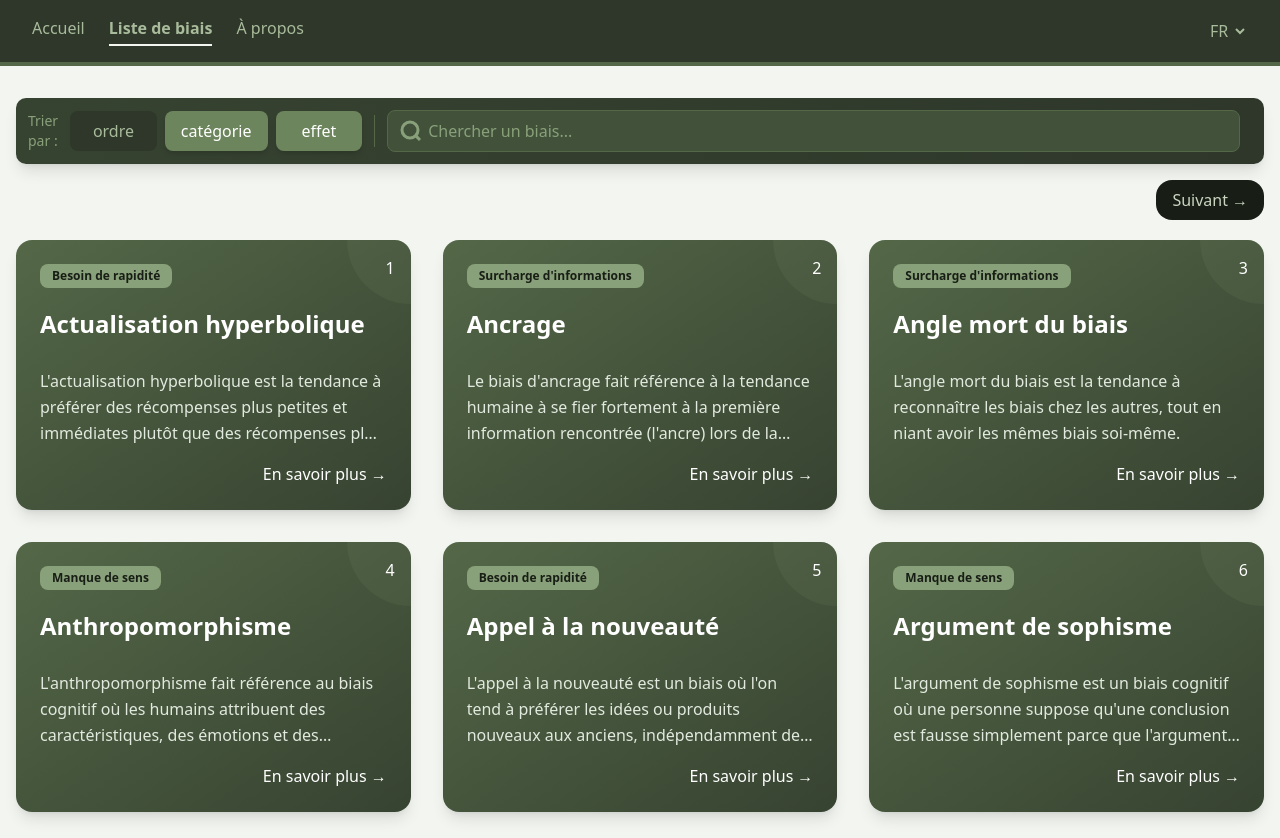
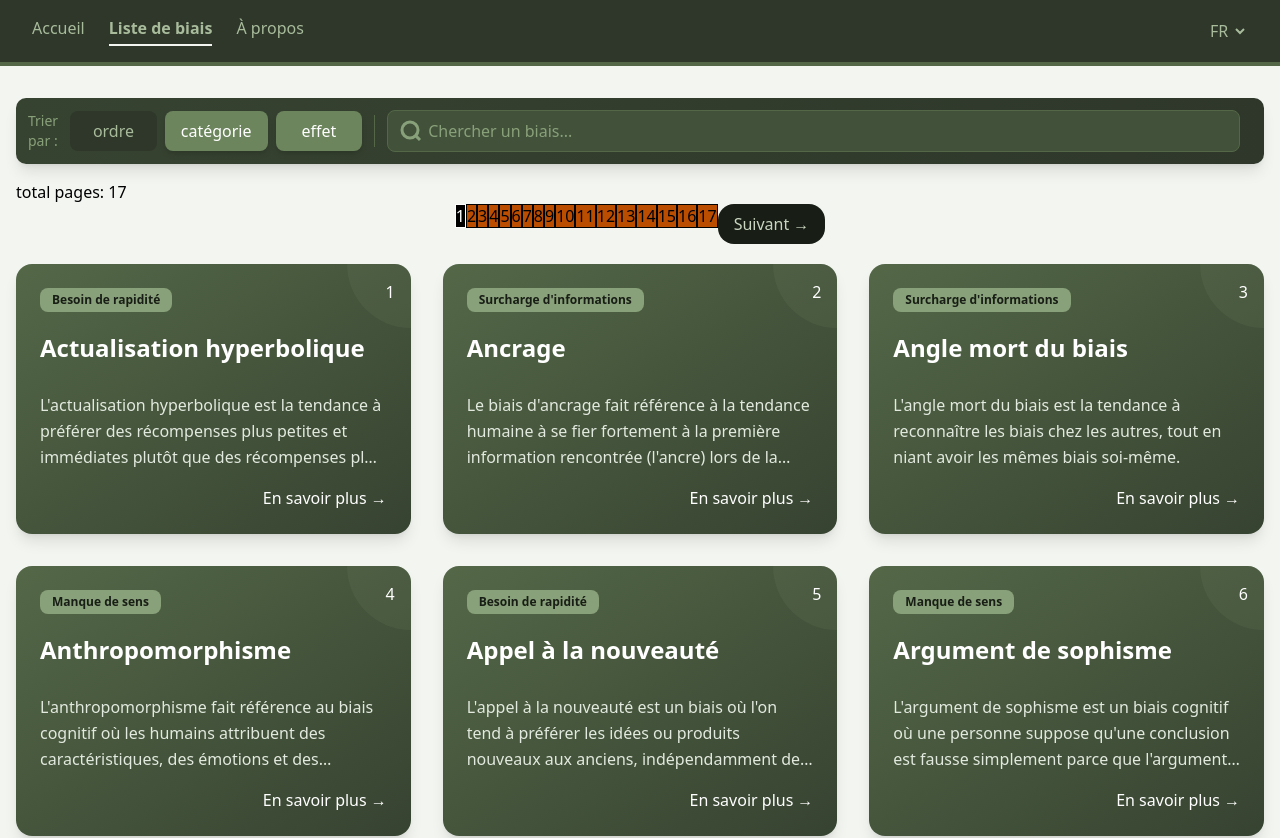
Before and after one commit to yassine-mahjoubi/biais-cognitifs, a Vue app: page /liste in a window 1280 px wide. Shown: the top 838 px of the page. Built offline with nearby package versions, Linux system fonts and the light colour scheme.

Commit message:
feat: enhance pagination logic in BiasList component

```diff
--- a/src/components/UI/BiasList.vue
+++ b/src/components/UI/BiasList.vue
@@ -11,42 +11,58 @@ const propos = defineProps<{
   biases: Bias[]
   loading: boolean
 }>()
-const itemsByPage = ref<number>(0)
+const totalPages = computed(() => Math.ceil(propos.biases.length / 10))
+const currentPage = ref<number>(1)
+const paginateBy = 10
 const nextPage = () => {
-  itemsByPage.value += 10
+  currentPage.value++
 }
 const previousPage = () => {
-  itemsByPage.value -= 10
+  currentPage.value--
 }
-const displayedBiases = computed(() => {
-  return propos.biases.slice(itemsByPage.value, itemsByPage.value + 10)
+const displayedPages = computed(() => {
+  const start = (currentPage.value - 1) * paginateBy
+  const end = start + paginateBy
+  return propos.biases.slice(start, end)
 })
 </script>
 <template>
-  <section aria-label="paginaation">
-    <ul class="mb-5 flex justify-between flex-row-reverse">
+  total pages: {{ totalPages }}
+  <nav aria-label="paginaation" aria-labelledby="pagination">
+    <h2 class="sr-only" id="pagination">pagination</h2>
+    <ul class="mb-5 flex justify-center">
       <li>
-        <button
-          v-if="itemsByPage < biases.length - 10"
+        <a
+          v-if="currentPage > 1"
+          @click="previousPage()"
+          class="bg-heavy-metal-950 text-heavy-metal-200 rounded-2xl cursor-pointer px-4 py-2 inline-flex group"
+        >
+          <i aria-hidden="true" class="group-hover:-translate-x-1 transition-transform">←</i>
+          <span> {{ t('buttons.previous') }} </span>
+        </a>
+      </li>
+      <li v-for="page in totalPages" :key="`id-${page}`">
+        <a
+          href=""
+          :aria-current="currentPage === page ? 'page' : undefined"
+          class="bg-amber-700 text-shadow-heavy-metal-300 border cursor-pointer"
+          :class="currentPage === page ? 'bg-black text-white' : ''"
+          >{{ page }}
+        </a>
+      </li>
+
+      <li>
+        <a
+          v-if="currentPage < totalPages"
           @click="nextPage()"
           class="bg-heavy-metal-950 text-heavy-metal-200 rounded-2xl cursor-pointer px-4 py-2 inline-flex items-center gap-1 group"
         >
           <span> {{ t('buttons.next') }} </span>
           <i aria-hidden="true" class="group-hover:translate-x-1 transition-transform">→</i>
-        </button>
-      </li>
-      <li>
-        <button
-          v-if="itemsByPage > 0"
-          @click="previousPage()"
-          class="bg-heavy-metal-950 text-heavy-metal-200 rounded-2xl cursor-pointer px-4 py-2 inline-flex group"
-        >
-          <i aria-hidden="true" class="group-hover:-translate-x-1 transition-transform">←</i>
-          <span> {{ t('buttons.previous') }} </span>
-        </button>
+        </a>
       </li>
     </ul>
-  </section>
+  </nav>
   <ul class="grid grid-cols-1 md:grid-cols-2 xl:grid-cols-3 gap-8">
     <template v-if="loading">
       <div v-for="n in 10" :key="`skeleton-${n}`">
@@ -54,8 +70,8 @@ const displayedBiases = computed(() => {
       </div>
     </template>
     <template v-else>
-      <li v-for="(bias, index) in displayedBiases" :key="bias.id" :id="bias.id">
-        <BiasItem :bias="bias" :index="index + itemsByPage" />
+      <li v-for="(bias, index) in displayedPages" :key="bias.id" :id="bias.id">
+        <BiasItem :bias="bias" :index="index + (currentPage - 1) * paginateBy" />
       </li>
     </template>
   </ul>
```
